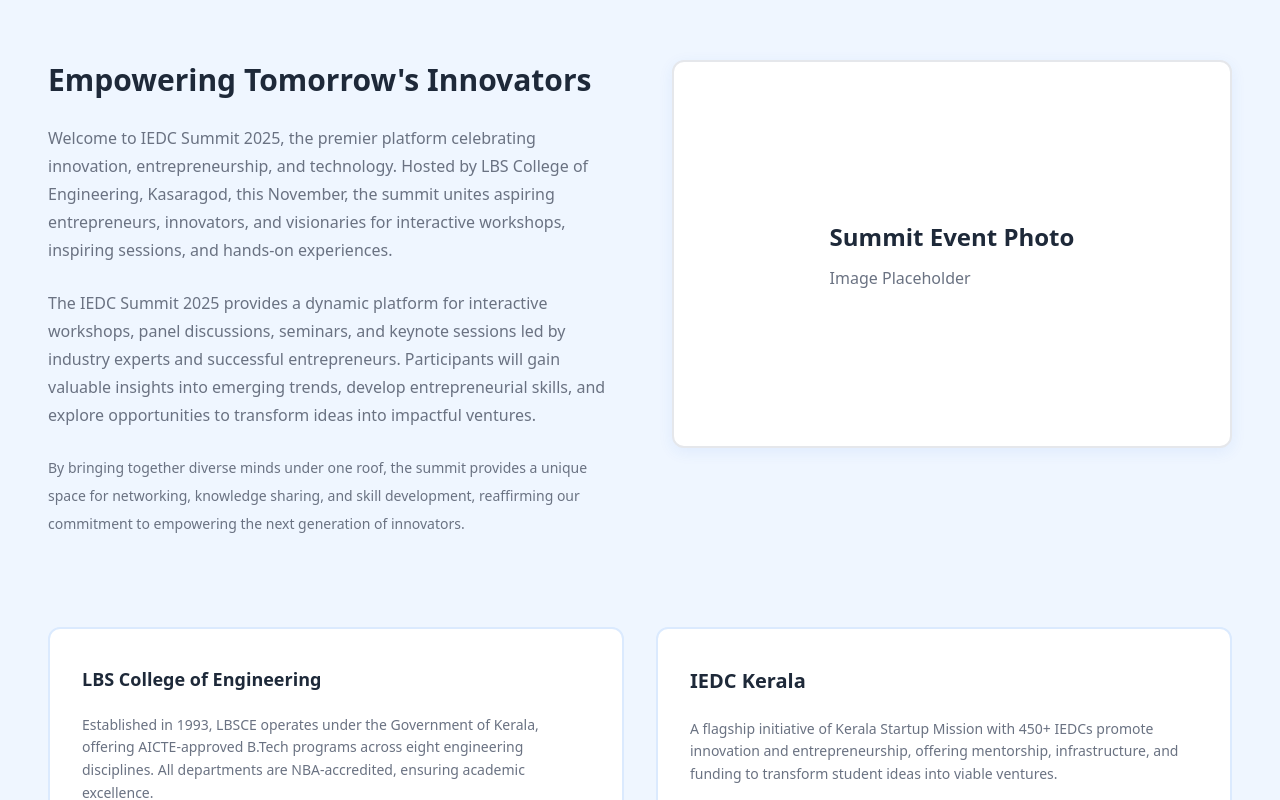
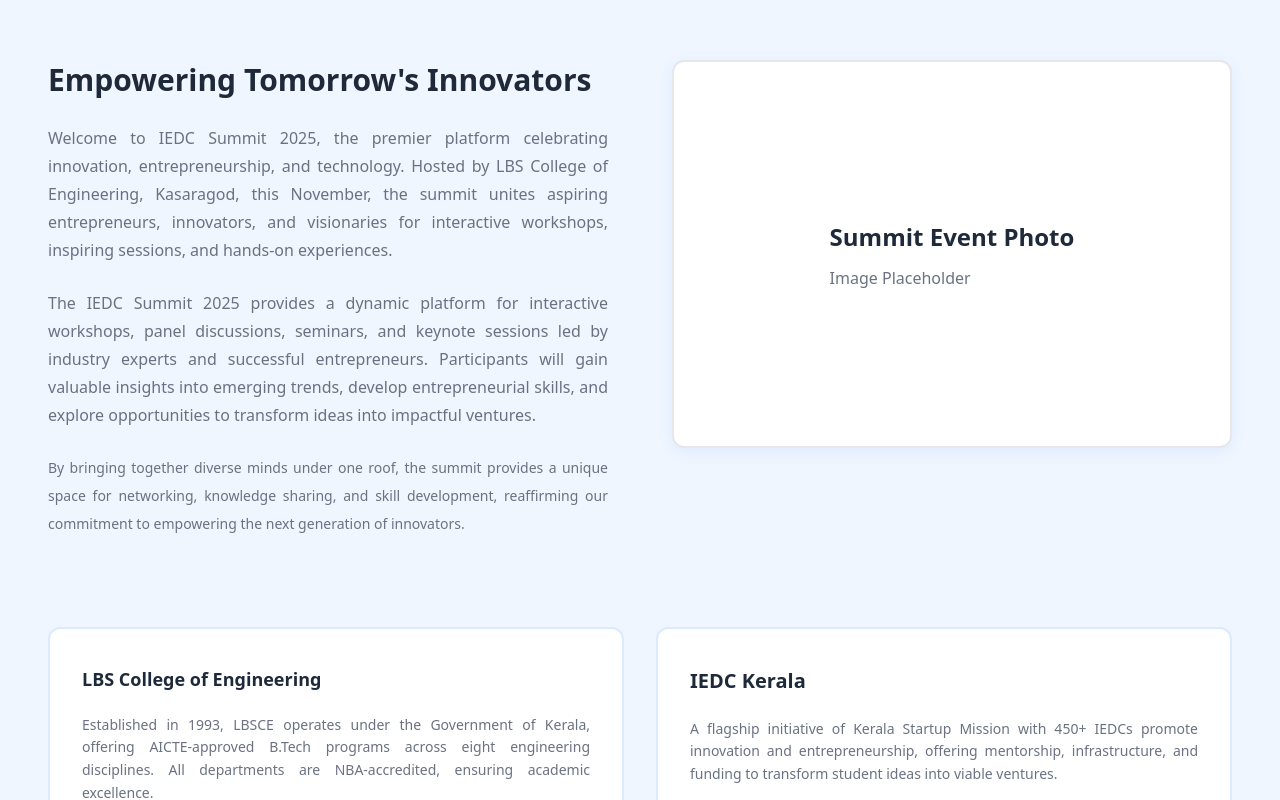
Before and after one commit to kerala-startup-mission/iedc-summit-2025, a React (Vite) app: page / in a window 1280 px wide. Shown: the part 980-1780 px from the top of the page. Built offline with nearby package versions, Linux system fonts and the light colour scheme.

Commit message:
justified about contents

```diff
--- a/src/components/About.jsx
+++ b/src/components/About.jsx
@@ -4,7 +4,6 @@
   return (
     <section id="about" className="w-full px-5 md:px-12 py-12 md:py-20 bg-white md:bg-blue-50">
       <div className="max-w-[1400px] mx-auto">
-        {/* Section Header */}
         <div className="w-full inline-flex flex-col justify-start items-center gap-3 mb-8 md:mb-16">
           <div className="inline-flex justify-center items-start">
             <div className="text-center justify-center text-blue-600 text-xs font-bold font-inter uppercase leading-tight md:leading-none tracking-widest md:tracking-wider">
@@ -24,10 +23,8 @@
           </div>
         </div>
 
-        {/* Main Content - Desktop Layout */}
         <div className="hidden md:block">
           <div className="w-full inline-flex justify-center items-start gap-16 mb-16">
-            {/* Left Column - Text Content */}
             <div className="w-[560px] pb-6 inline-flex flex-col justify-start items-start gap-6">
               <div className="self-stretch flex flex-col justify-start items-start">
                 <div className="self-stretch max-h-12 justify-center text-gray-800 text-3xl font-bold font-inter leading-10">
@@ -35,7 +32,7 @@
                 </div>
               </div>
               <div className="self-stretch pb-px flex flex-col justify-start items-start">
-                <div className="self-stretch justify-center text-gray-500 text-base font-normal font-inter leading-7">
+                <div className="self-stretch justify-center text-gray-500 text-base font-normal font-inter leading-7 text-justify">
                   Welcome to IEDC Summit 2025, the premier platform celebrating innovation,
                   entrepreneurship, and technology. Hosted by LBS College of Engineering,
                   Kasaragod, this November, the summit unites aspiring entrepreneurs,
@@ -44,7 +41,7 @@
                 </div>
               </div>
               <div className="self-stretch pb-px flex flex-col justify-start items-start">
-                <div className="self-stretch justify-center text-gray-500 text-base font-normal font-inter leading-7">
+                <div className="self-stretch justify-center text-gray-500 text-base font-normal font-inter leading-7 text-justify">
                   The IEDC Summit 2025 provides a dynamic platform for interactive workshops,
                   panel discussions, seminars, and keynote sessions led by industry experts and
                   successful entrepreneurs. Participants will gain valuable insights into emerging
@@ -53,7 +50,7 @@
                 </div>
               </div>
               <div className="self-stretch pb-[0.60px] flex flex-col justify-start items-start">
-                <div className="self-stretch justify-center text-gray-500 text-sm font-normal font-inter leading-7">
+                <div className="self-stretch justify-center text-gray-500 text-sm font-normal font-inter leading-7 text-justify">
                   By bringing together diverse minds under one roof, the summit provides a
                   unique space for networking, knowledge sharing, and skill development,
                   reaffirming our commitment to empowering the next generation of innovators.
@@ -61,7 +58,6 @@
               </div>
             </div>
 
-            {/* Right Column - Image Placeholder */}
             <div className="flex-1 h-96 px-0.5 py-48 bg-white rounded-xl shadow-[0px_4px_15px_0px_rgba(37,99,235,0.08)] border-2 border-gray-200 flex justify-center items-center">
               <div className="inline-flex flex-col justify-start items-start gap-2">
                 <div className="self-stretch flex flex-col justify-start items-start">
@@ -78,7 +74,6 @@
             </div>
           </div>
 
-          {/* Bottom Cards - Desktop */}
           <div className="w-full inline-flex justify-center items-start gap-8">
             <div className="w-[576px] self-stretch px-8 py-8 bg-white rounded-xl border-2 border-blue-100 inline-flex flex-col justify-start items-start gap-4">
               <div className="self-stretch pb-[0.72px] flex flex-col justify-start items-start">
@@ -87,7 +82,7 @@
                 </div>
               </div>
               <div className="self-stretch flex flex-col justify-start items-start">
-                <div className="self-stretch justify-center text-gray-500 text-sm font-normal font-inter leading-relaxed">
+                <div className="self-stretch justify-center text-gray-500 text-sm font-normal font-inter leading-relaxed text-justify">
                   Established in 1993, LBSCE operates under the Government of Kerala,
                   offering AICTE-approved B.Tech programs across eight engineering
                   disciplines. All departments are NBA-accredited, ensuring academic
@@ -103,7 +98,7 @@
                 </div>
               </div>
               <div className="self-stretch flex flex-col justify-start items-start">
-                <div className="self-stretch justify-center text-gray-500 text-sm font-normal font-inter leading-relaxed">
+                <div className="self-stretch justify-center text-gray-500 text-sm font-normal font-inter leading-relaxed text-justify">
                   A flagship initiative of Kerala Startup Mission with 450+ IEDCs
                   promote innovation and entrepreneurship, offering mentorship,
                   infrastructure, and funding to transform student ideas into viable ventures.
@@ -113,7 +108,6 @@
           </div>
         </div>
 
-        {/* Main Content - Mobile Layout */}
         <div className="md:hidden self-stretch flex flex-col justify-start items-start gap-4">
           <div className="self-stretch flex flex-col justify-start items-start">
             <div className="self-stretch justify-center text-gray-800 text-xl font-bold font-inter leading-9">
@@ -121,14 +115,13 @@
             </div>
           </div>
           <div className="self-stretch flex flex-col justify-start items-start">
-            <div className="self-stretch justify-center text-gray-500 text-sm font-normal font-inter leading-normal">
+            <div className="self-stretch justify-center text-gray-500 text-sm font-normal font-inter leading-normal text-justify">
               Welcome to IEDC Summit 2025, the premier platform celebrating innovation, entrepreneurship, and technology.
               Hosted by LBS College of Engineering, Kasaragod, this November, the summit unites aspiring entrepreneurs,
               innovators, and visionaries for interactive workshops, inspiring sessions, and hands-on experiences.
             </div>
           </div>
 
-          {/* Mobile Image Placeholder */}
           <div className="self-stretch h-64 px-0.5 pt-24 pb-20 bg-white rounded-xl shadow-[0px_4px_15px_0px_rgba(37,99,235,0.08)] border-2 border-gray-200 inline-flex justify-center items-center">
             <div className="pb-5 inline-flex flex-col justify-start items-start gap-2">
               <div className="self-stretch pb-[0.72px] flex flex-col justify-start items-start">
@@ -145,7 +138,7 @@
           </div>
 
           <div className="self-stretch pt-4 flex flex-col justify-start items-start">
-            <div className="self-stretch justify-center text-gray-500 text-sm font-normal font-inter leading-normal">
+            <div className="self-stretch justify-center text-gray-500 text-sm font-normal font-inter leading-normal text-justify">
               The IEDC Summit 2025 provides a dynamic platform for interactive workshops,
               panel discussions, seminars, and keynote sessions led by industry experts and successful
               entrepreneurs. Participants will gain valuable insights into emerging trends, develop entrepreneurial skills, and explore
@@ -153,7 +146,7 @@
             </div>
           </div>
           <div className="self-stretch pt-[3.18px] flex flex-col justify-start items-start">
-            <div className="self-stretch justify-center text-gray-500 text-sm font-normal font-inter leading-normal">
+            <div className="self-stretch justify-center text-gray-500 text-sm font-normal font-inter leading-normal text-justify">
               By bringing together diverse minds under one roof, the summit provides a
               unique space for networking, knowledge sharing, and skill development, reaffirming our commitment
               to empowering the next generation of innovators.
@@ -161,7 +154,6 @@
           </div>
         </div>
 
-        {/* Bottom Cards - Mobile */}
         <div className="md:hidden self-stretch flex flex-col justify-start items-start gap-6 mt-8">
           <div className="self-stretch p-6 bg-blue-50 rounded-xl border-2 border-blue-100 flex flex-col justify-start items-start gap-3">
             <div className="self-stretch flex flex-col justify-start items-start">
@@ -170,7 +162,7 @@
               </div>
             </div>
             <div className="self-stretch flex flex-col justify-start items-start">
-              <div className="self-stretch justify-center text-gray-500 text-sm font-normal font-inter leading-snug">
+              <div className="self-stretch justify-center text-gray-500 text-sm font-normal font-inter leading-snug text-justify">
                 Established in 1993, LBSCE operates under the Government of Kerala, offering AICTE-approved B.Tech
                 programs across eight engineering disciplines. All departments are NBA-accredited, ensuring academic
                 excellence.
@@ -185,7 +177,7 @@
               </div>
             </div>
             <div className="self-stretch flex flex-col justify-start items-start">
-              <div className="self-stretch justify-center text-gray-500 text-sm font-normal font-inter leading-snug">
+              <div className="self-stretch justify-center text-gray-500 text-sm font-normal font-inter leading-snug text-justify">
                 A flagship initiative of Kerala Startup Mission with 450+ centres, IEDCs promote innovation and
                 entrepreneurship, offering mentorship, infrastructure, and funding to transform student ideas into viable ventures.
               </div>
```
